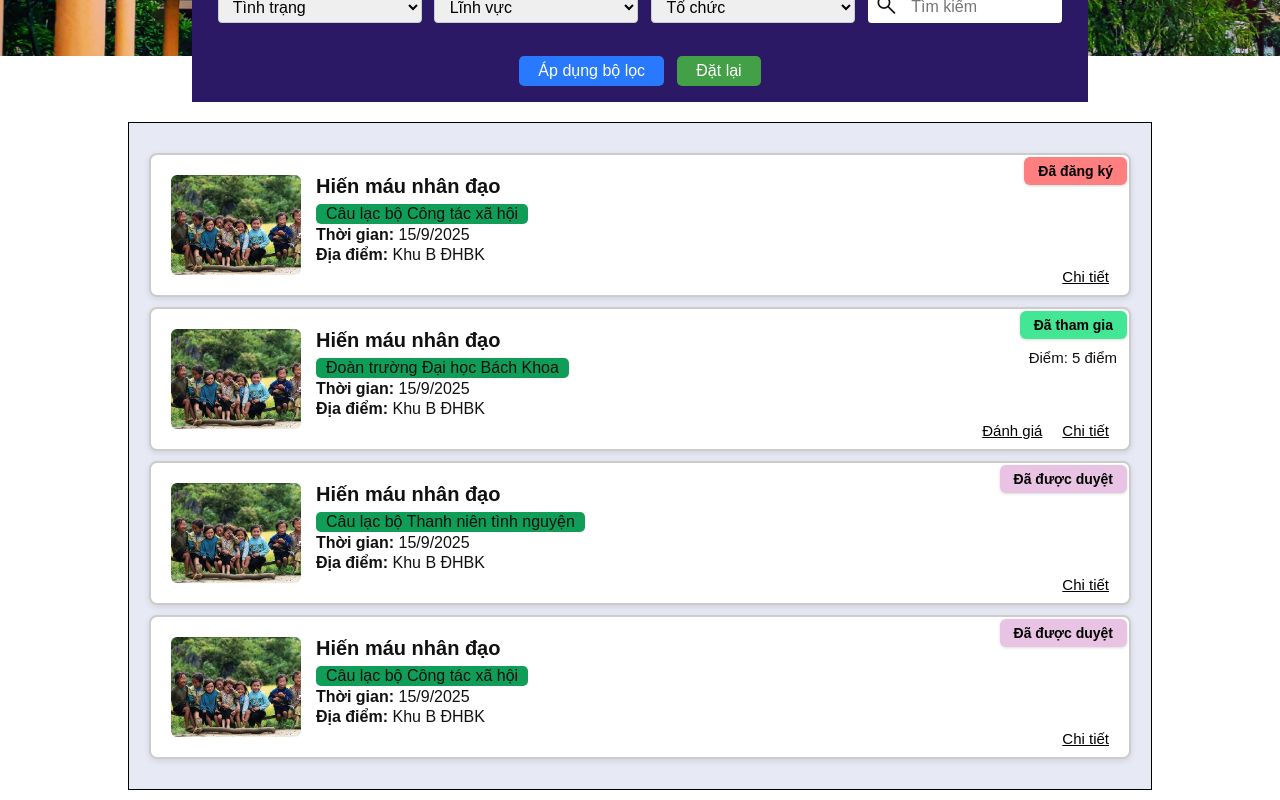
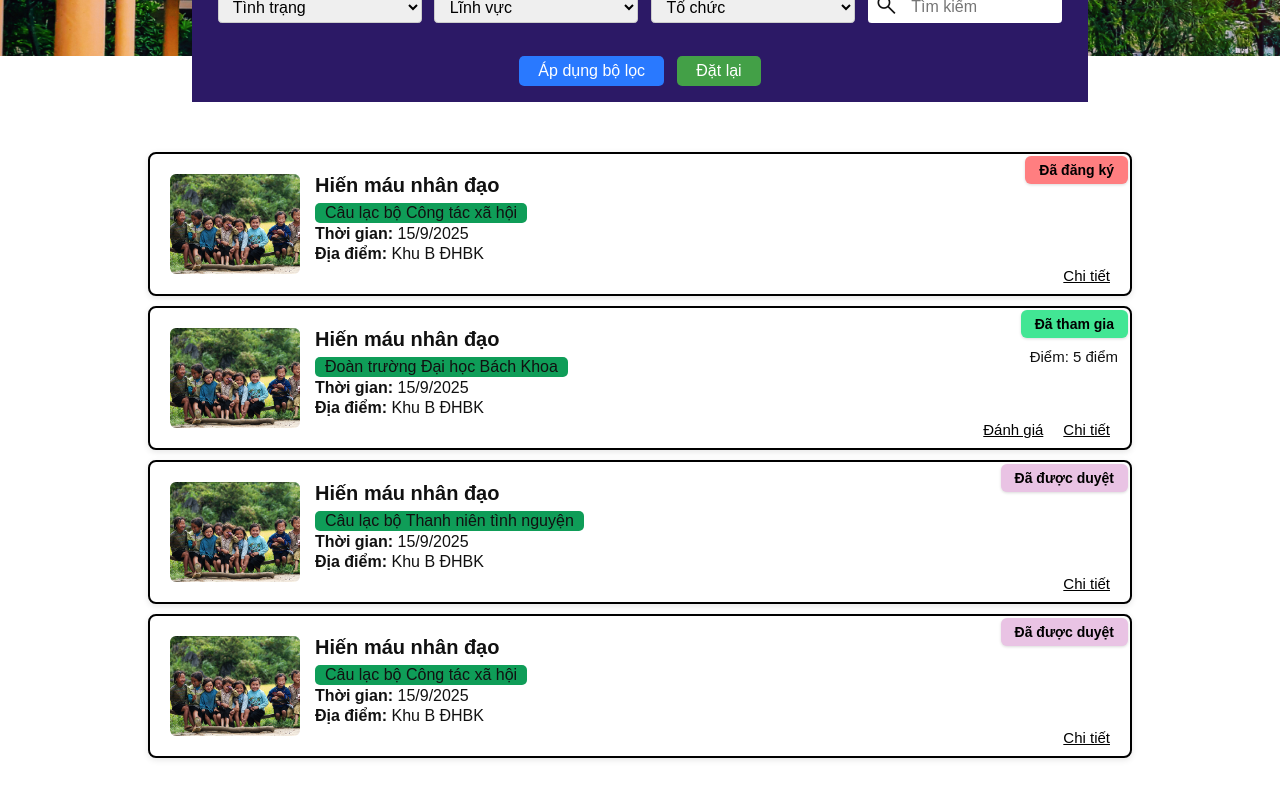
Before and after one commit to hami308/PBL6_QUANLY_HDCD, a React (Vite) app: page /manage-activities-student in a window 1280 px wide. Shown: the part 580-1380 px from the top of the page. Built offline with nearby package versions, Linux system fonts and the light colour scheme.

Commit message:
update manageActivity_student.css and List_manageActivity_Student.css

```diff
--- a/src/components/Student/ManageActivity_Student/List_ManageActivity_Student.css
+++ b/src/components/Student/ManageActivity_Student/List_ManageActivity_Student.css
@@ -1,7 +1,5 @@
-.list-activity-student-container {
-  background-color: #E7E9F5; /* nền tím nhạt giống ảnh */
+.list-activity-student-container {/* nền tím nhạt giống ảnh */
   padding: 20px;
-  border: 1px solid black;
   width: 80%;
   margin: 20px auto;
 }
--- a/src/components/Student/ManageActivity_Student/ManageActivity_Student.css
+++ b/src/components/Student/ManageActivity_Student/ManageActivity_Student.css
@@ -2,7 +2,7 @@
   display: flex;
   align-items: flex-start;
   background: #fff;
-  border: 2px solid #ccc;
+  border: 2px solid black;
   border-radius: 8px;
   padding: 20px;
   max-width: 100%;
```
